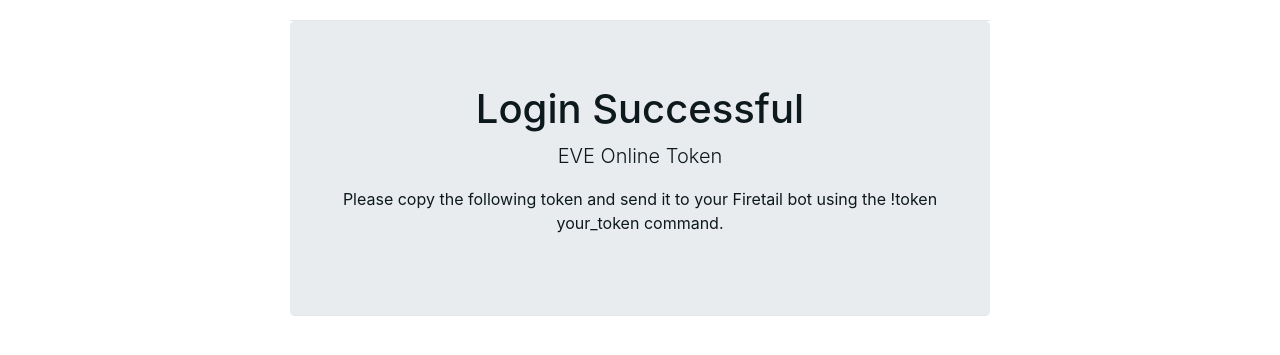
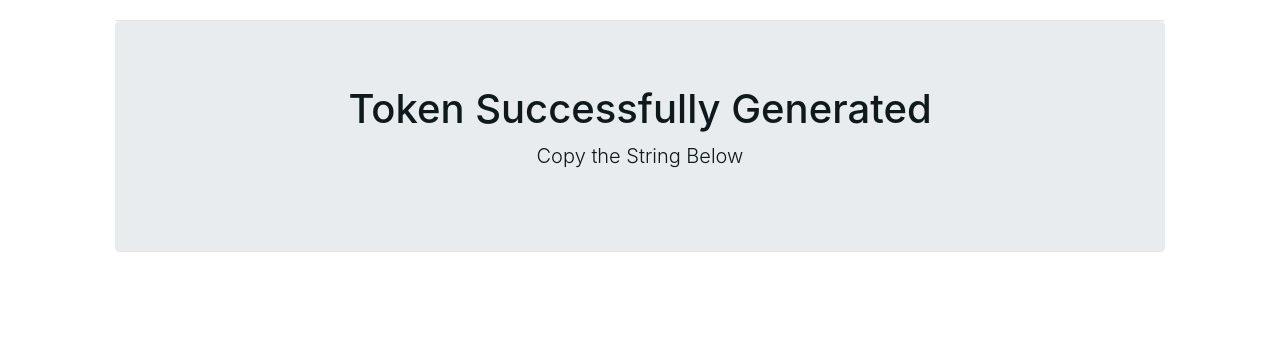
Before and after one commit to Crypta-Eve/EVE-Token-Generator, a PHP site: the page made by view/token.twig in a window 1280 px wide. Shown: the top 355 px of the page. Run offline with PHP 8.4, Linux system fonts and the light colour scheme; the template is opened without the code that fills it, so the values that code supplies are empty; some libraries are stand-ins or nearby versions.

Commit message:
bug fixes

```diff
--- a/app.php
+++ b/app.php
@@ -19,8 +19,8 @@ foreach (glob(BASEDIR . '/libraries/*.php') as $lib)
 
 // Routes
 $app->get('/', function () use ($app, $config) {
-    $url = urlencode('https://login.eveonline.com/oauth/authorize?response_type=code&scope=publicData esi-location.read_location.v1 esi-location.read_ship_type.v1 esi-mail.read_mail.v1 esi-mail.send_mail.v1 esi-skills.read_skills.v1 esi-skills.read_skillqueue.v1 esi-assets.read_assets.v1 esi-fleets.read_fleet.v1 esi-fleets.write_fleet.v1 esi-ui.write_waypoint.v1 esi-corporations.read_structures.v1 esi-industry.read_character_jobs.v1 esi-location.read_online.v1 esi-characters.read_fatigue.v1 esi-characters.read_notifications.v1 esi-industry.read_character_mining.v1 esi-characterstats.read.v1&redirect_uri=' . $config['sso']['callbackURL'] . '&client_id=' . $config['sso']['clientID']);
-    $app->render('index.twig', array('esiURL' => $url));
+    $scopes = str_replace($config['sso']['scopes'], ' ', '%20');
+    $app->render('index.twig', array('esiURL' => 'https://login.eveonline.com/oauth/authorize?response_type=code&scope=' . $scopes . '&redirect_uri=' . $config['sso']['callbackURL'] . '&client_id=' . $config['sso']['clientID']));
 });
 
 $app->get('/token/', function () use ($app, $config) {
--- a/config/config.new.php
+++ b/config/config.new.php
@@ -6,6 +6,7 @@ $config['sso'] = array(
     'clientID' => '', // https://developers.eveonline.com/
     'secretKey' => '',
     'callbackURL' => '', // Include trailing / (Will be the url_to_the_index.com/auth/)
+    'scopes' => '' // Click copy scopes to clipboard and paste them here
 );
 
 // Site IGNORE EVERYTHING BELOW THIS LINE
--- a/view/token.twig
+++ b/view/token.twig
@@ -8,6 +8,12 @@
     <link rel="stylesheet" href="https://djyhxgczejc94.cloudfront.net/frameworks/bootstrap/3.0.0/themes/cirrus/bootstrap.min.css">
     <script type="text/javascript" src="https://ajax.googleapis.com/ajax/libs/jquery/2.0.3/jquery.min.js"></script>
     <script type="text/javascript" src="https://netdna.bootstrapcdn.com/bootstrap/3.1.1/js/bootstrap.min.js"></script>
+    <script type="text/javascript">
+        function copyOnClick($token) {
+            $token.select();
+            document.execCommand("copy");
+        }
+    </script>
     <style type="text/css">
         /* Space out content a bit */
         body {
@@ -39,7 +45,7 @@
         /* Customize container */
         @media(min-width: 768px) {
             .container {
-                max-width: 730px;
+                max-width: 1080px;
             }
         }
         .container-narrow > hr {
@@ -87,9 +93,8 @@
         <ul class="nav nav-pills pull-right"></ul>
     </div>
     <div class="jumbotron">
-        <h1>Login Successful</h1>
-        <p class="lead">EVE Online Token</p>
-        <p>Please copy the following token and send it to your Firetail bot using the !token your_token command.</p>
+        <h1>Token Successfully Generated</h1>
+        <p class="lead">Copy the String Below</p>
         <p>{{ token }}</p>
     </div>
 </div>
```
Also changed, not shown: view/index.twig (+2 -9 lines), 1 other file.
